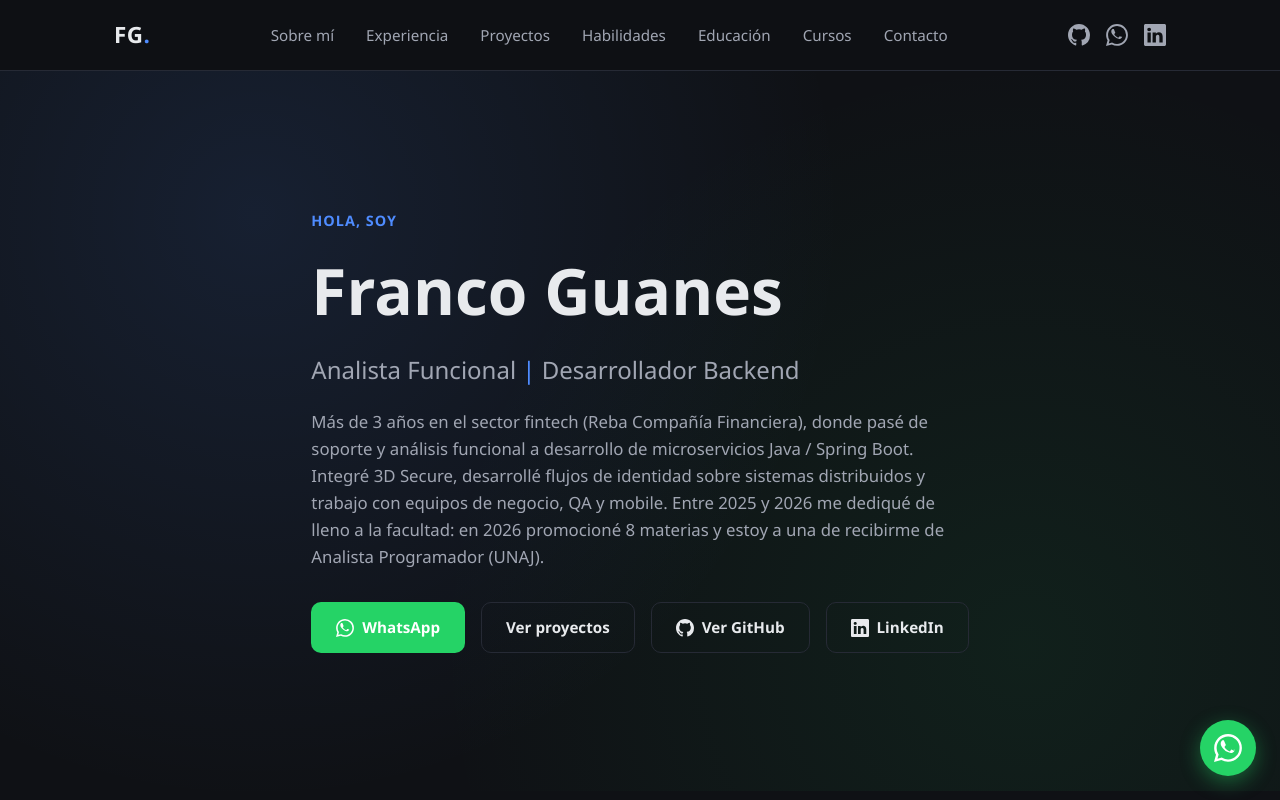
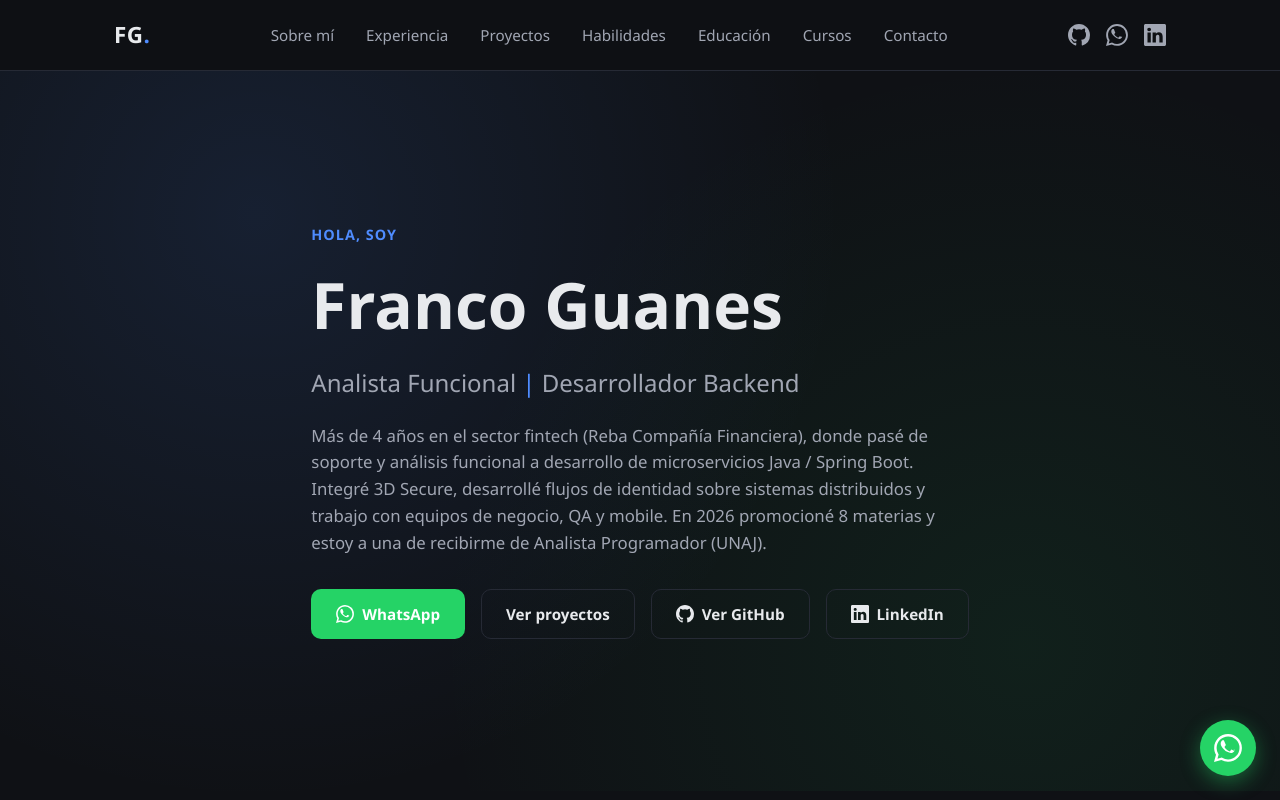
Before and after one commit to GuanesFranco/portfolio, a plain HTML site: page index.html in a window 1280 px wide. Shown: the top 800 px of the page. Drawn offline with Linux system fonts and the light colour scheme.

Commit message:
fix: actualizar experiencia en Reba a 2026

```diff
--- a/index.html
+++ b/index.html
@@ -69,11 +69,10 @@
       <h1>Franco Guanes</h1>
       <h2 class="hero-role">Analista Funcional <span class="dot">|</span> Desarrollador Backend</h2>
       <p class="hero-text">
-        Más de 3 años en el sector fintech (Reba Compañía Financiera), donde pasé de soporte y
+        Más de 4 años en el sector fintech (Reba Compañía Financiera), donde pasé de soporte y
         análisis funcional a desarrollo de microservicios Java / Spring Boot. Integré 3D Secure,
         desarrollé flujos de identidad sobre sistemas distribuidos y trabajo con equipos de negocio,
-        QA y mobile. Entre 2025 y 2026 me dediqué de lleno a la facultad: en 2026 promocioné 8
-        materias y estoy a una de recibirme de Analista Programador (UNAJ).
+        QA y mobile. En 2026 promocioné 8 materias y estoy a una de recibirme de Analista Programador (UNAJ).
       </p>
       <div class="hero-buttons">
         <a href="https://wa.me/5491156613138" target="_blank" rel="noopener noreferrer" class="btn btn-primary">
@@ -163,7 +162,7 @@
       <div class="timeline-item">
         <div class="timeline-header">
           <h3>Reba Compañía Financiera</h3>
-          <span class="timeline-date">Junio 2021 – Enero 2025</span>
+          <span class="timeline-date">Junio 2021 – Enero 2026</span>
         </div>
 
         <h4 class="role-title">Analista Funcional &amp; Desarrollador Backend — Java / Spring Boot</h4>
```
Also changed, not shown: 1 other file.
